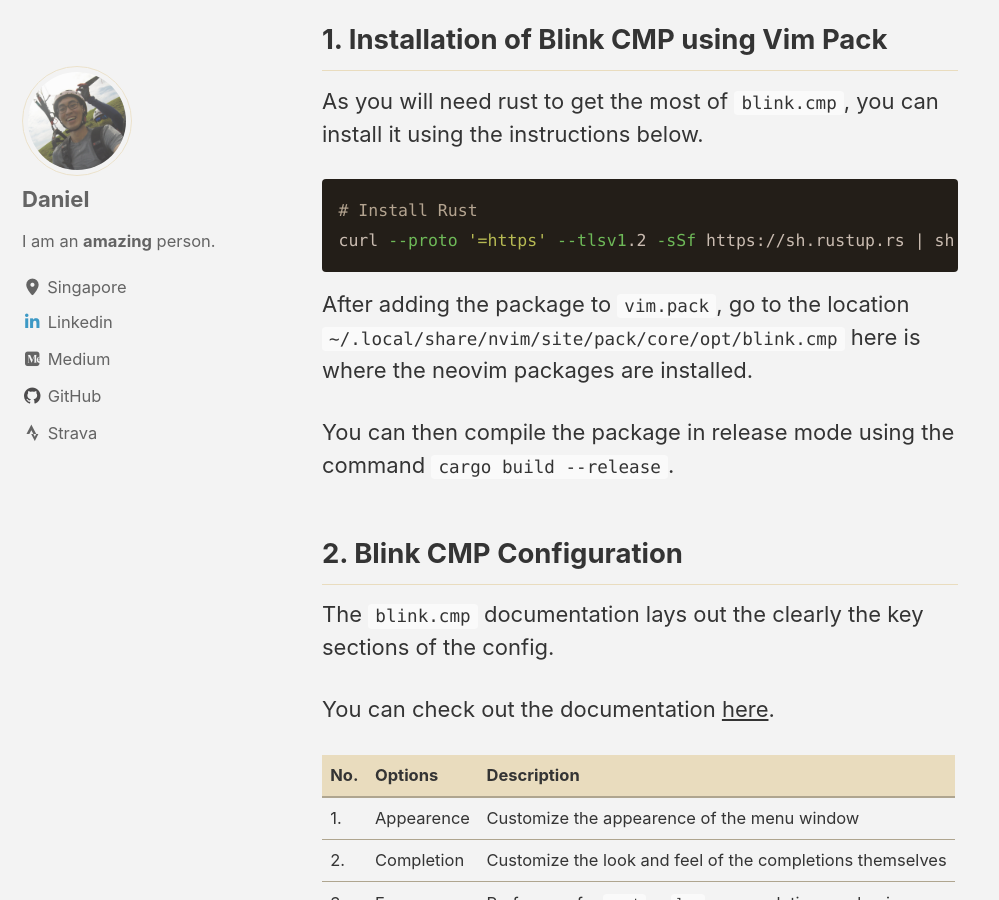
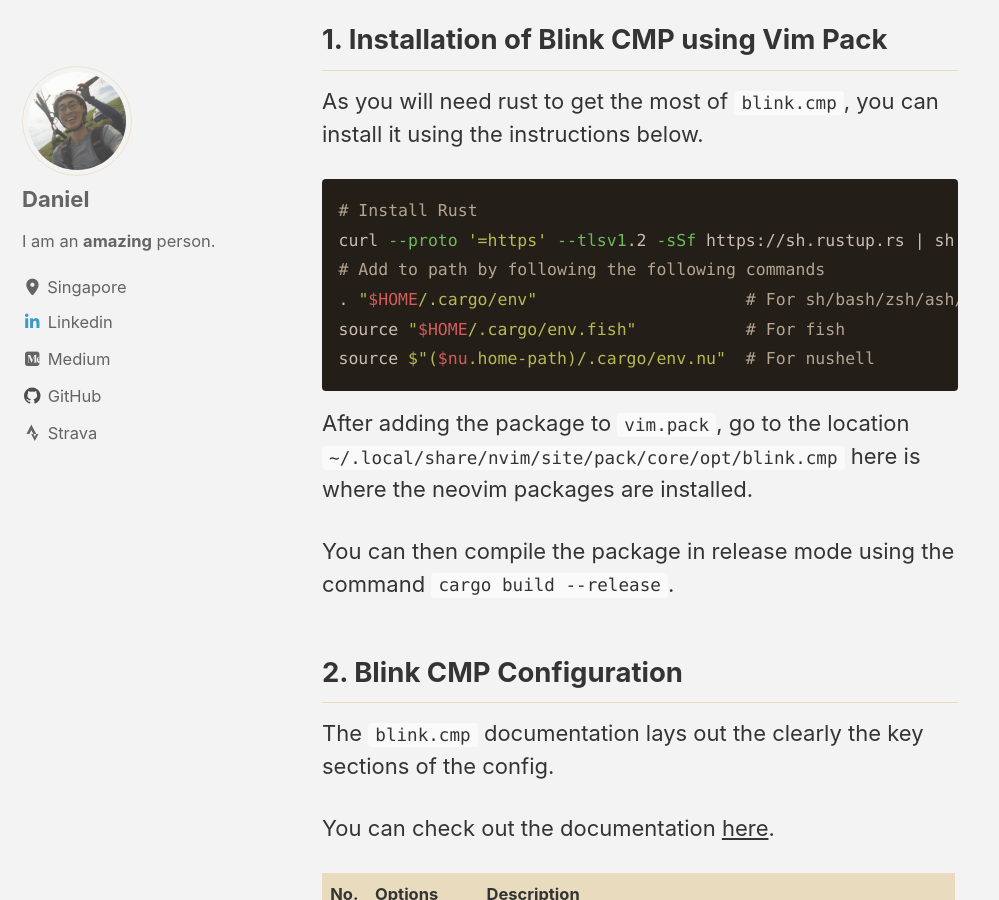
Before and after one commit to marmal88/marmal88.github.io, a Jekyll site: the page built from _posts/2025-11-02-nvim-autocomplete.md, in a window 1280 px wide and 900 px high, scrolled down 717 px. Shown: the whole window, without its empty margins (0-999 px from the left). Built offline with Jekyll 4.4.1, drawn with Linux system fonts in a browser that asks for light colours; cached includes are drawn as plain includes; comment, search, counter and statistics services are not loaded.

Commit message:
docs: update the blink cmp autocompletion with adding of env vars to the rust installation instructions

````diff
--- a/_posts/2025-11-02-nvim-autocomplete.md
+++ b/_posts/2025-11-02-nvim-autocomplete.md
@@ -21,6 +21,10 @@
 ```bash
 # Install Rust
 curl --proto '=https' --tlsv1.2 -sSf https://sh.rustup.rs | sh
+# Add to path by following the following commands
+. "$HOME/.cargo/env"                     # For sh/bash/zsh/ash/dash/pdksh
+source "$HOME/.cargo/env.fish"           # For fish
+source $"($nu.home-path)/.cargo/env.nu"  # For nushell
 ```
 After adding the package to `vim.pack`, go to the location `~/.local/share/nvim/site/pack/core/opt/blink.cmp` here is where the neovim packages are installed.
 
````
